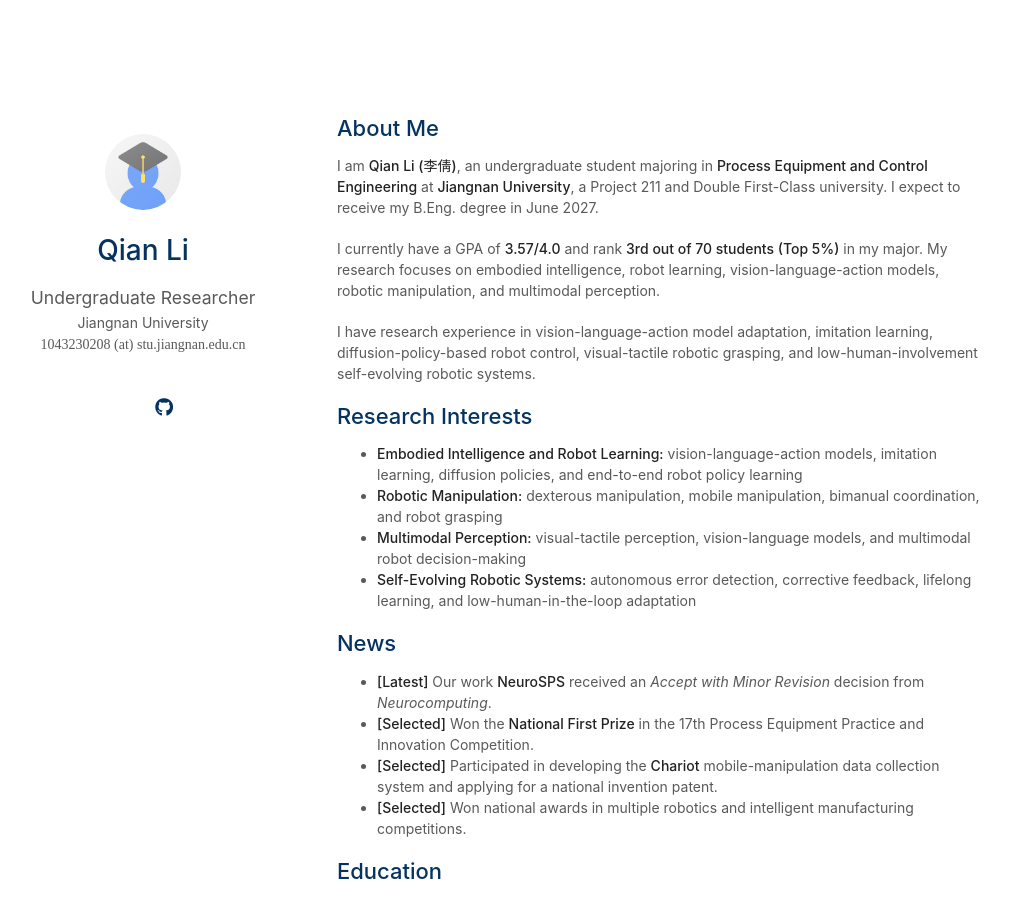
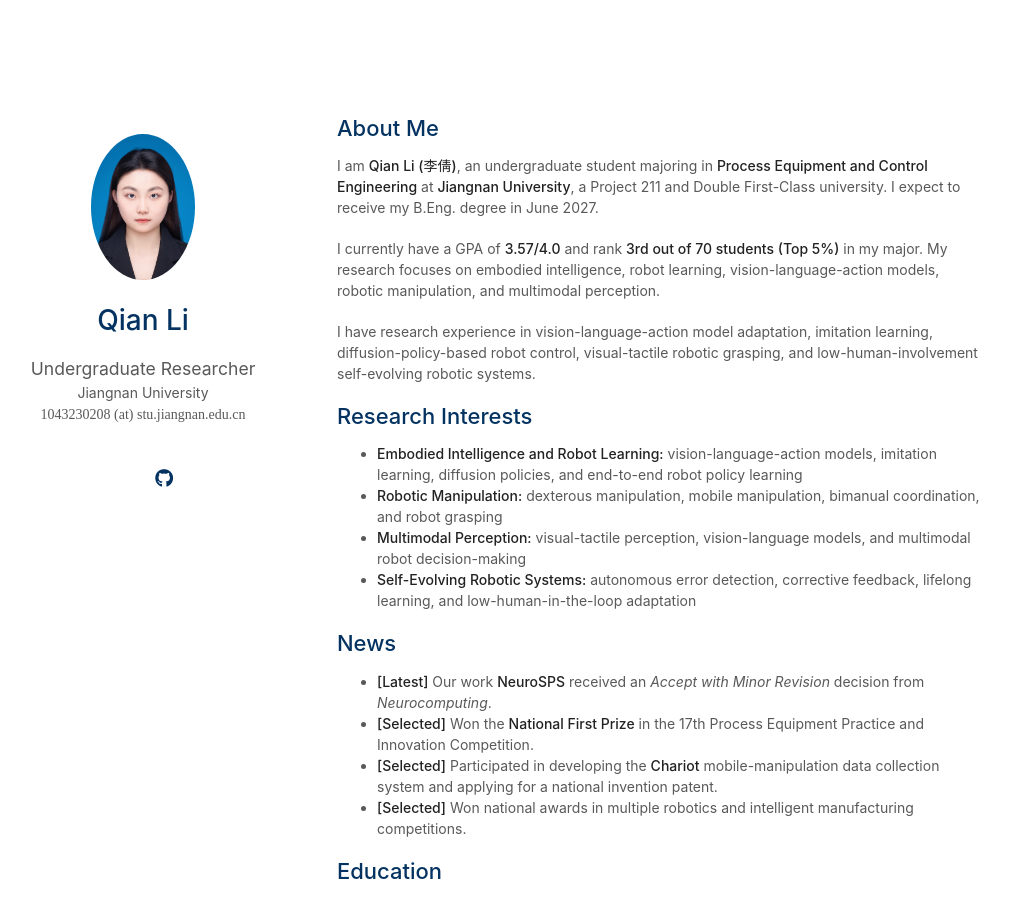
Before and after one commit to QianLi-1118/LiQian-CV, a Jekyll site: the page built from index.md, in a window 1280 px wide and 900 px high. Shown: the whole window, without its empty margins (133-1142 px from the left). Built offline with Jekyll 4.4.1, drawn with Linux system fonts in a browser that asks for light colours; a style sheet for code colours, icons or effects is not loaded; our own code applies the rules of GitHub Pages for plain Markdown files.

Commit message:
Update avatar image in configuration file

```diff
--- a/_config.yml
+++ b/_config.yml
@@ -14,7 +14,7 @@ cv_link: "./assets/files/curriculum_vitae.pdf"
 github_link: "https://github.com/qianli-1118/"
 
 # Images
-avatar: "./assets/img/avatar.png"
+avatar: "./assets/img/蓝底证件照.jpg"
 favicon: "./assets/img/favicon.png"
 favicon_dark: "./assets/img/favicon-dark.png"
 
```
